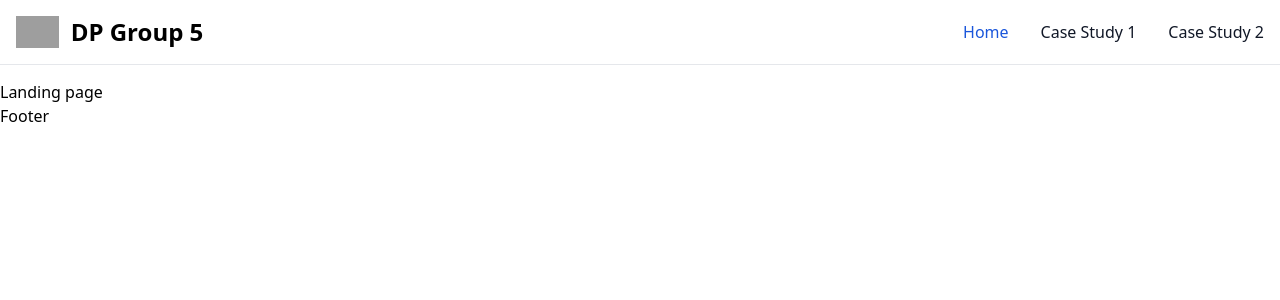
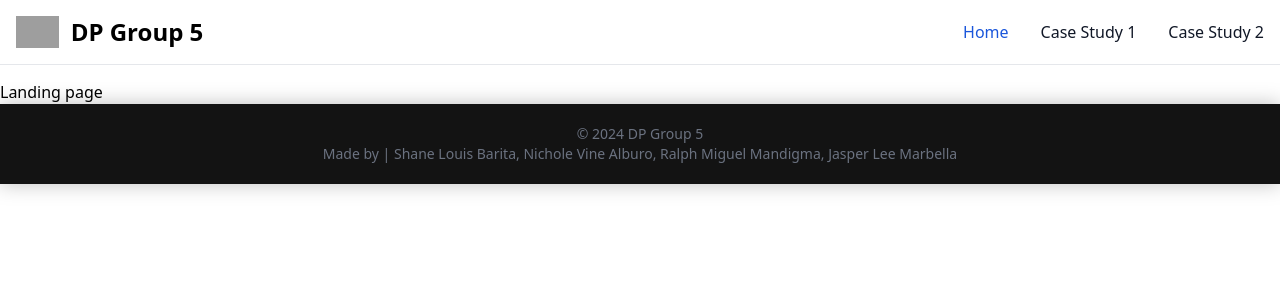
Before and after one commit to baristabarita/CaseStudiesPortfolio, a React (Vite) app: page / in a window 1280 px wide. Shown: the top 300 px of the page. Built offline with nearby package versions, Linux system fonts and the light colour scheme; grey boxes are pictures that could not be loaded.

Commit message:
added ui to footer

```diff
--- a/src/components/footer/Footer.jsx
+++ b/src/components/footer/Footer.jsx
@@ -1,10 +1,12 @@
-import React, { useState } from 'react'
+import React from 'react'
 
 const Footer = () => {
+    const currentYear = new Date().getFullYear();
     return(
-        <div>
-            <h1>Footer</h1>
-        </div>
+        <footer className='flex flex-col text-sm drop-shadow-[0_0px_10px_rgba(0,0,0,0.25)] p-5 justify-between text-center bg-[#131313]'>
+            <p className="m-auto text-center text-gray-500">© {currentYear} DP Group 5</p>
+            <p className='m-auto text-center text-gray-500'> Made by | Shane Louis Barita, Nichole Vine Alburo, Ralph Miguel Mandigma, Jasper Lee Marbella</p>
+        </footer>
     )
 }
 
--- a/src/components/layout/UserLayout.jsx
+++ b/src/components/layout/UserLayout.jsx
@@ -5,7 +5,7 @@ import Footer from '../footer/Footer';
 
 const UserLayout = () => {
     return(
-        <div>
+        <div className='flex flex-col min-h-screen'>
             <Navbar />
             <div className='w-full mt-[5em]'>
                 <Outlet />
--- a/src/components/navbar/Navbar.jsx
+++ b/src/components/navbar/Navbar.jsx
@@ -19,7 +19,7 @@ const Navbar = () => {
         </div>
         <button onClick={toggleMenu} type="button" className="inline-flex items-center p-2 w-10 h-10 justify-center text-sm text-gray-500 rounded-lg md:hidden hover:bg-gray-100 focus:outline-none focus:ring-2 focus:ring-gray-200 dark:text-gray-400 dark:hover:bg-gray-700 dark:focus:ring-gray-600" aria-controls="navbar-sticky" aria-expanded="false">
           <span className="sr-only">Open main menu</span>
-          <svg className="w-5 h-5" aria-hidden="true" xmlns="http://www.w3.org/2000/svg" fill="none" viewBox="0 0 17 14">
+          <svg className="w-5 h-5" aria-hidden="true" fill="none" viewBox="0 0 17 14">
             <path stroke="currentColor" strokeLinecap="round" strokeLinejoin="round" strokeWidth="2" d="M1 1h15M1 7h15M1 13h15"/>
           </svg>
         </button>
```
